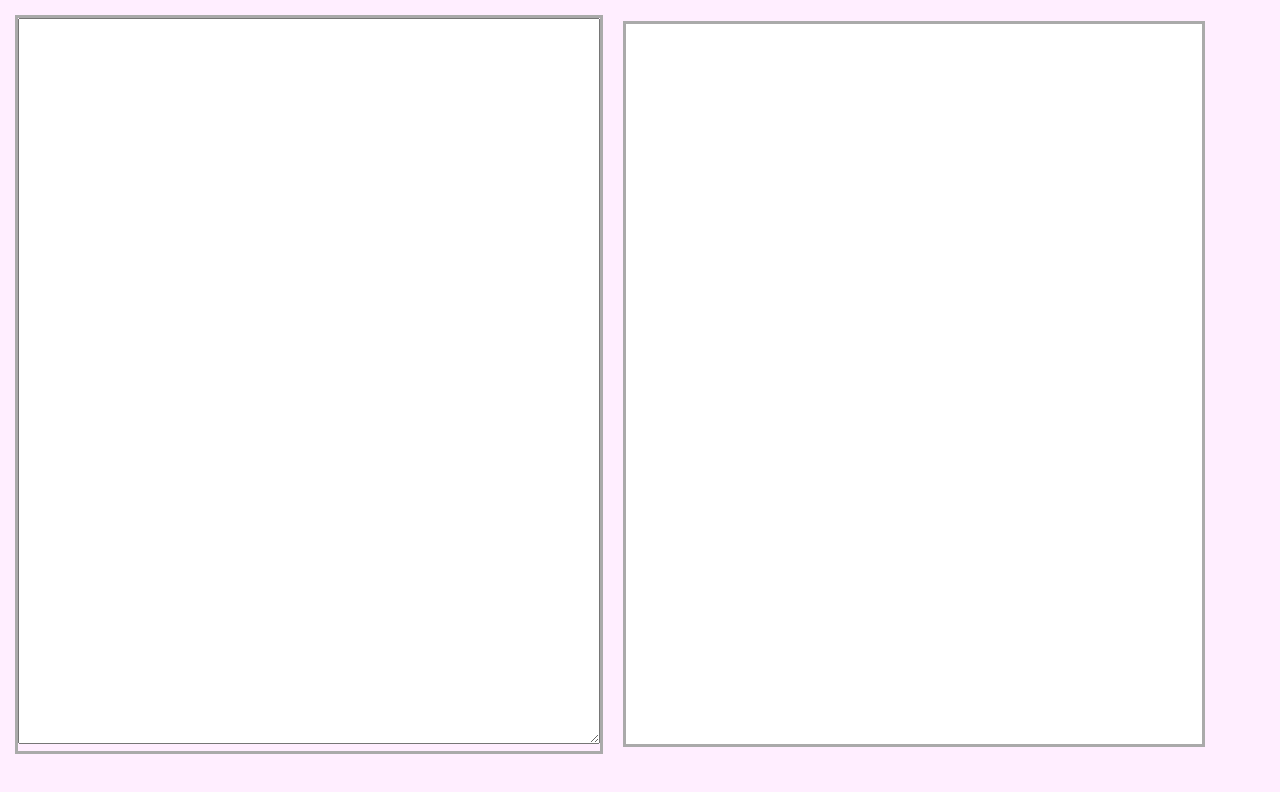
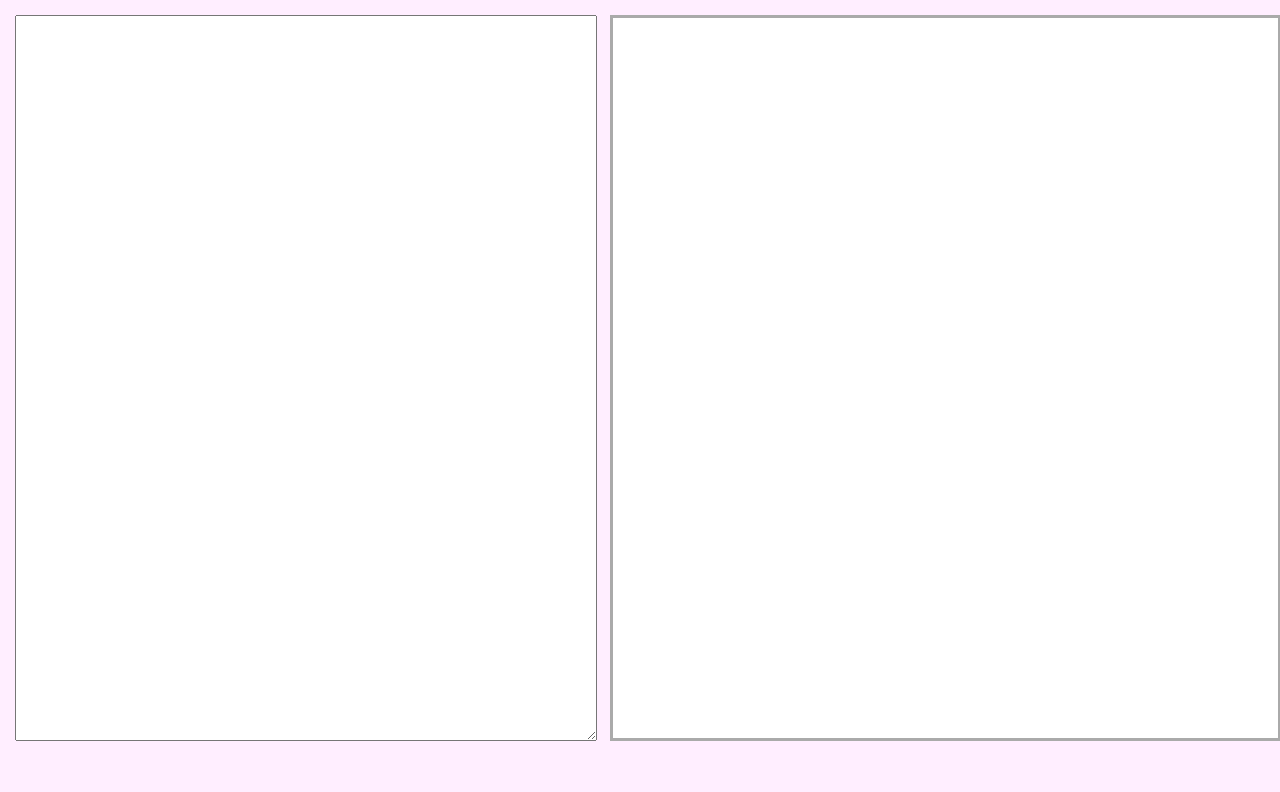
Before and after one commit to ssdng/markdown-editor, a website: page www/index.html in a window 1280 px wide. Drawn offline with Linux system fonts and the light colour scheme.

Commit message:
Update css

```diff
--- a/docs/index.css
+++ b/docs/index.css
@@ -4,6 +4,7 @@ body {
 
 .main-section {
     display: flex;
+    width: 100vw;
 }
 
 textarea {
@@ -14,14 +15,15 @@ textarea {
 #editor {
     display: inline-block;
     margin: 5pt;
-    border: solid #aaa;
 }
 
 #viewer {
     display: inline-block;
-    margin: 10pt;
+    margin: 5pt;
     height: 90vh;
-    width: 45vw;
+    width: -webkit-fill-available;
+    width: -moz-available;
+
     border: solid #aaa;
     background-color: #fff;
     overflow-y: scroll;
--- a/www/index.css
+++ b/www/index.css
@@ -4,6 +4,7 @@ body {
 
 .main-section {
     display: flex;
+    width: 100vw;
 }
 
 textarea {
@@ -14,14 +15,15 @@ textarea {
 #editor {
     display: inline-block;
     margin: 5pt;
-    border: solid #aaa;
 }
 
 #viewer {
     display: inline-block;
-    margin: 10pt;
+    margin: 5pt;
     height: 90vh;
-    width: 45vw;
+    width: -webkit-fill-available;
+    width: -moz-available;
+
     border: solid #aaa;
     background-color: #fff;
     overflow-y: scroll;
```
